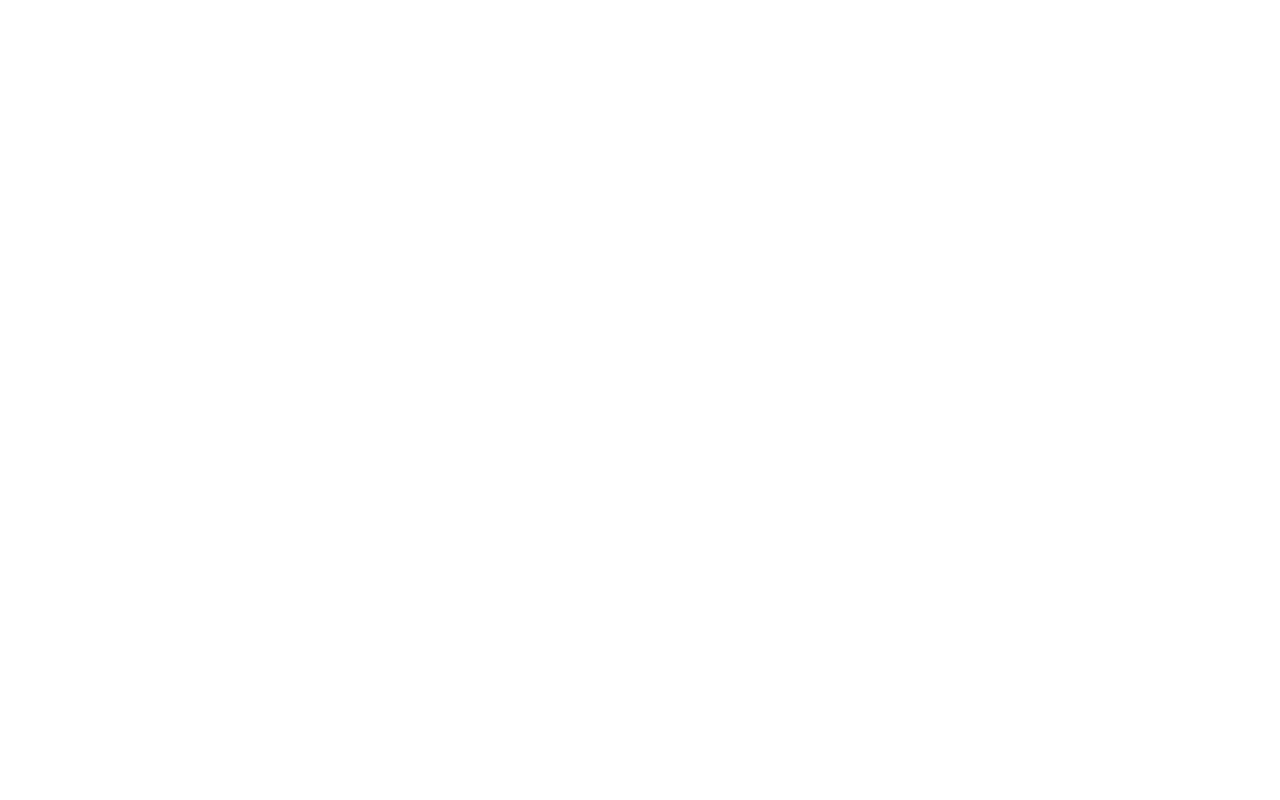
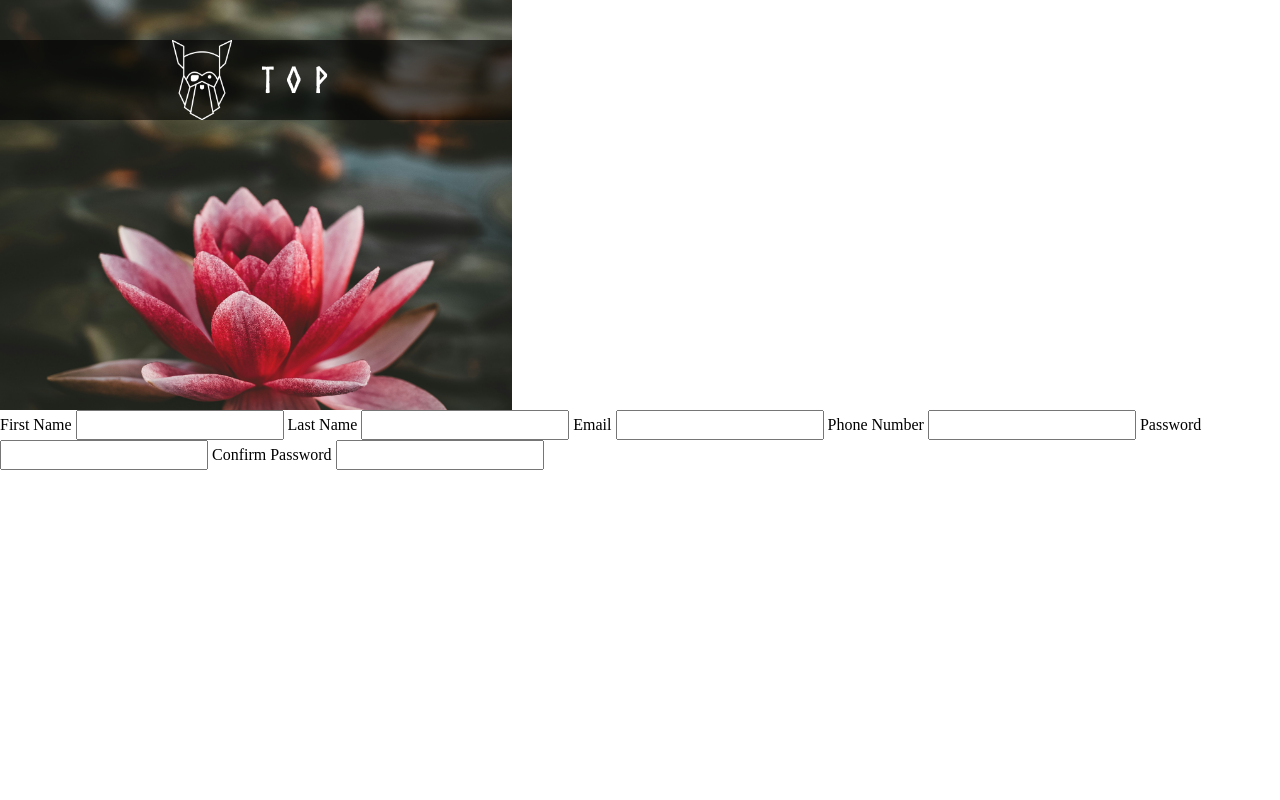
Before and after one commit to Dev-Emad-777/TOP-signup-form, a plain HTML site: page index.html in a window 1280 px wide. Drawn offline with Linux system fonts and the light colour scheme.

Commit message:
style(left-side)

```diff
--- a/index.html
+++ b/index.html
@@ -1,12 +1,40 @@
 <!DOCTYPE html>
 <html lang="en">
-<head>
-    <meta charset="UTF-8">
-    <meta name="viewport" content="width=device-width, initial-scale=1.0">
+  <head>
+    <meta charset="UTF-8" />
+    <meta name="viewport" content="width=device-width, initial-scale=1.0" />
     <title>TOP Sign up</title>
-    <link rel="stylesheet" href="style.css">
-</head>
-<body>
+    <link rel="stylesheet" href="style.css" />
+  </head>
+  <body>
+    <div class="container">
+      <div class="image-container">
+        <div class="logo">
+            <img src="assests/odin-lined.png" alt="logo">
+            <h1>TOP</h1>
+        </div>
+      </div>
+      <div class="form-container">
+        <form action="#" method="post">
+            <label for="first-name">First Name</label>
+            <input type="text" id="first-name" name="first-name">
 
-</body>
+            <label for="last-name">Last Name</label>
+            <input type="text" id="last-name" name="last-name">
+
+            <label for="email">Email</label>
+            <input type="email" name="email" id="email">
+
+            <label for="phone-number">Phone Number</label>
+            <input type="tel" name="phone-number" id="phone-number">
+
+            <label for="password">Password</label>
+            <input type="password" name="password" id="password">
+
+            <label for="confirm-password">Confirm Password</label>
+            <input type="password" name="confirm-password" id="confirm-password">
+        </form>
+      </div>
+    </div>
+  </body>
 </html>
--- a/style.css
+++ b/style.css
@@ -60,3 +60,54 @@ h6 {
 #__next {
   isolation: isolate;
 }
+
+/* my styles */
+
+@font-face {
+    font-family: norse ;
+    src: url(assests/Norse-Bold.otf);
+}
+
+.container{
+    width: 100vw;
+    height: 100vh;
+}
+
+/* left side */
+
+.container, .logo {
+    display: flex;
+    flex-flow: row wrap;
+}
+
+.image-container{
+    background-image: url(assests/flower.jpg);
+    background-position: center;
+    background-size: cover;
+    background-repeat: no-repeat;
+    width: 40vw;
+}
+
+.logo{
+    justify-content: center;
+    align-items: center;
+    gap: 30px;
+
+    position: relative;
+    top: 5vh;
+
+    background-color: rgba(0, 0, 0, 0.6);
+
+    font-family: norse , system-ui, -apple-system, BlinkMacSystemFont, 'Segoe UI', Roboto, Oxygen, Ubuntu, Cantarell, 'Open Sans', 'Helvetica Neue', sans-serif;
+    color: white;
+    letter-spacing: 1vw;
+    font-weight: bolder;
+    font-size: large;
+}
+
+img[alt="logo"]{
+    height: 10vh;
+}
+
+
+/* right side */
```
